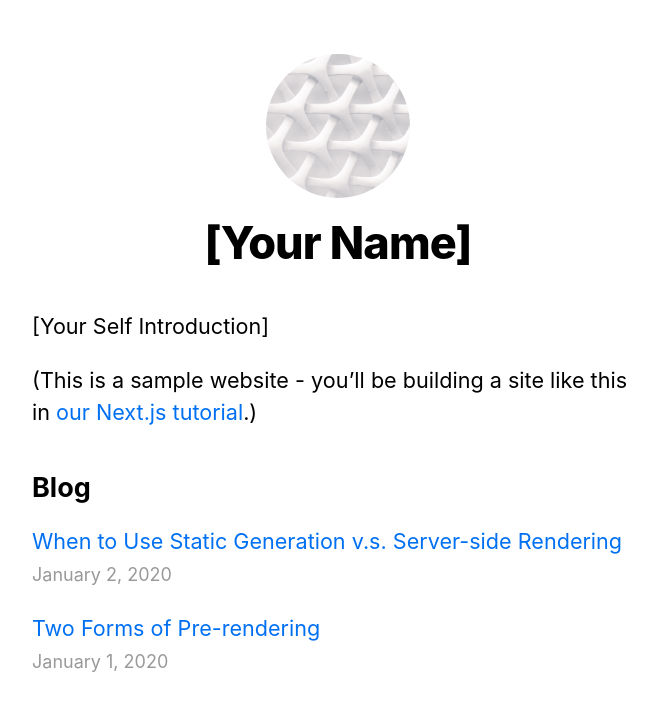
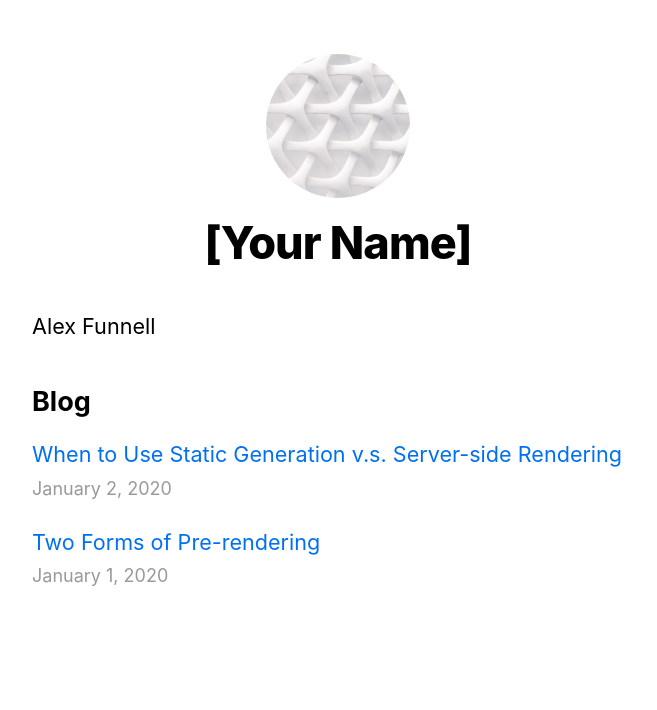
Before and after one commit to alexfunnell-zz/next-js-test, a Next.js app: page / in a window 1280 px wide. Shown: the top 710 px of the page, without its empty margins (302-959 px from the left). Built offline with nearby package versions, Linux system fonts and the light colour scheme.

Commit message:
Update index.tsx

```diff
--- a/pages/index.tsx
+++ b/pages/index.tsx
@@ -21,11 +21,7 @@
         <title>{siteTitle}</title>
       </Head>
       <section className={utilStyles.headingMd}>
-        <p>[Your Self Introduction]</p>
-        <p>
-          (This is a sample website - you’ll be building a site like this in{' '}
-          <a href="https://nextjs.org/learn">our Next.js tutorial</a>.)
-        </p>
+        <p>Alex Funnell</p>
       </section>
       <section className={`${utilStyles.headingMd} ${utilStyles.padding1px}`}>
         <h2 className={utilStyles.headingLg}>Blog</h2>
```
